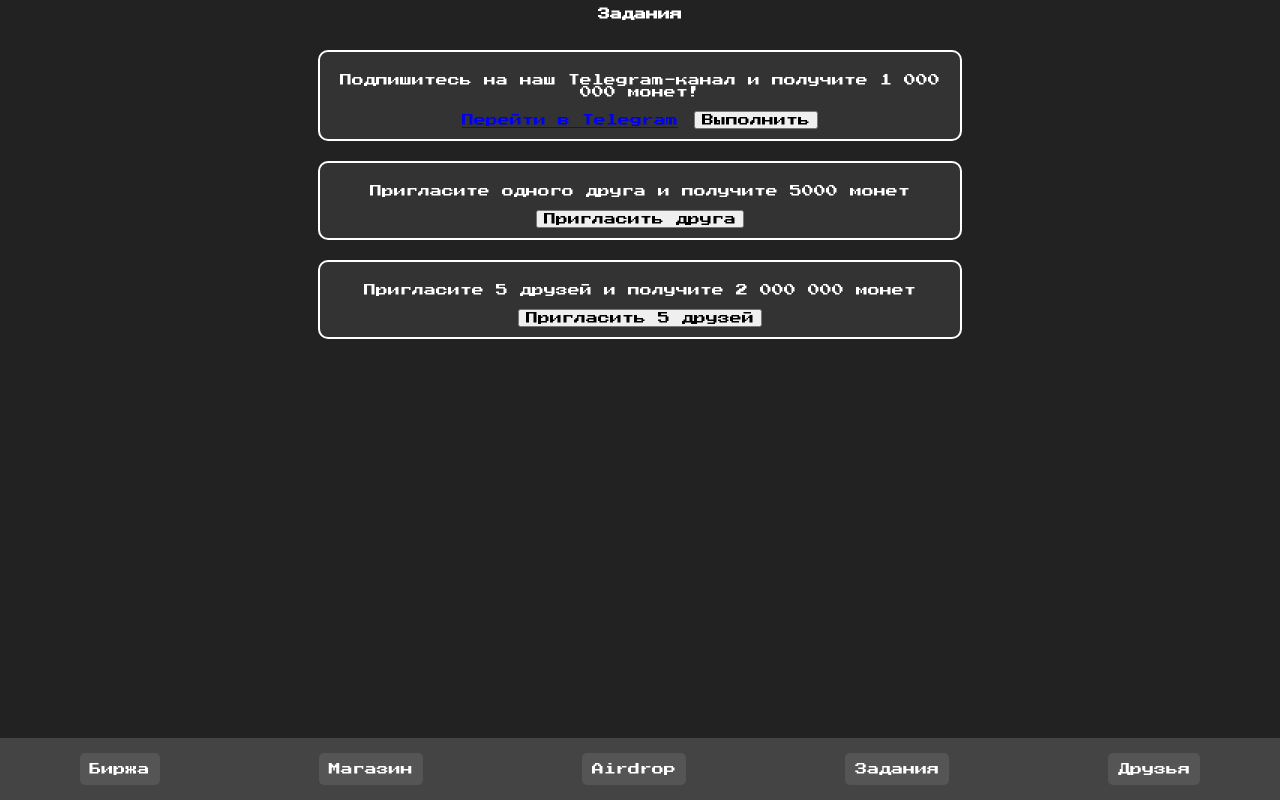
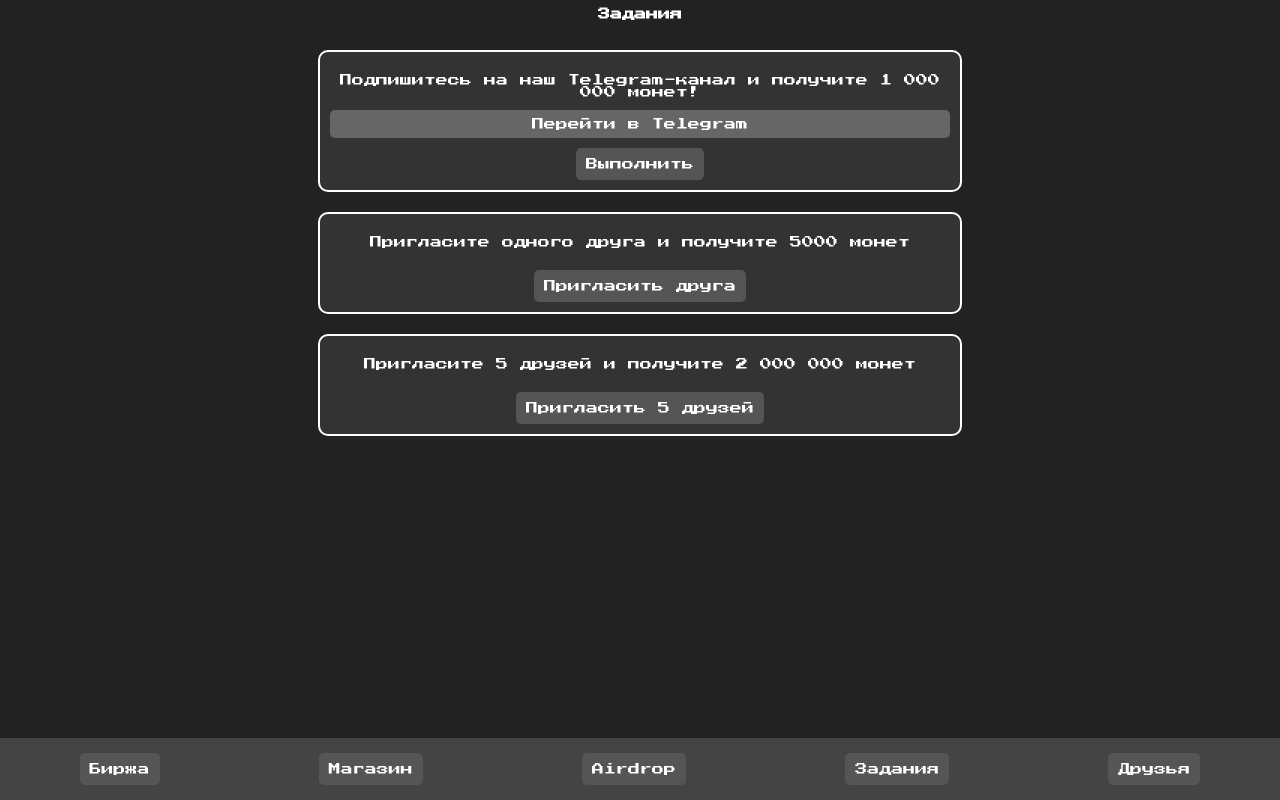
Before and after one commit to david20045/pixel-clicker, a plain HTML site: page index.html in a window 1280 px wide. Both pictures are taken after a click on the button "Задания". Drawn offline with Linux system fonts and the light colour scheme.

Commit message:
Update styles.css

```diff
--- a/styles.css
+++ b/styles.css
@@ -5,7 +5,7 @@ body {
   color: white;
   margin: 0;
   padding: 0;
-  overflow: hidden;
+  overflow: hidden; /* Блокируем прокрутку */
 }
 
 .game-container {
@@ -51,16 +51,16 @@ body {
 
 .tap-image {
   width: 300px;
-  height: 300px;
+  height: 300px; /* Высота и ширина одинаковы для круглой формы */
   cursor: pointer;
   transition: transform 0.1s ease, box-shadow 0.1s ease;
-  touch-action: manipulation; /* Для предотвращения зумирования на мобильных устройствах */
-  border-radius: 50%;
+  touch-action: manipulation;
+  border-radius: 50%; /* Делаем изображение круглым */
 }
 
 .tap-image:active {
   transform: scale(0.9);
-  box-shadow: inset 0 0 10px rgba(0, 0, 0, 0.2);
+  box-shadow: inset 0 0 10px rgba(0, 0, 0, 0.2); /* Внутренняя тень */
 }
 
 /* Анимация для тапалки */
@@ -115,3 +115,52 @@ body {
   border-radius: 5px;
   color: white;
 }
+
+/* Стили для вкладок "Задания" и "Друзья" */
+#tasks .cards-container, #friends .cards-container {
+  display: flex;
+  flex-wrap: wrap;
+  justify-content: space-around;
+  gap: 20px;
+}
+
+#tasks .card, #friends .card {
+  background-color: #333;
+  padding: 10px;
+  border: 2px solid white;
+  border-radius: 10px;
+  width: calc(50% - 20px);
+  text-align: center;
+}
+
+#tasks .card button, #friends .card button {
+  margin-top: 10px;
+  padding: 10px;
+  background-color: #555;
+  border: none;
+  border-radius: 5px;
+  color: white;
+  cursor: pointer;
+}
+
+#tasks .card a {
+  display: block;
+  color: white;
+  margin-top: 10px;
+  text-decoration: none;
+  background-color: #666;
+  padding: 8px;
+  border-radius: 5px;
+}
+
+#tasks .card a:hover {
+  background-color: #777;
+}
+
+/* Ссылка для приглашения в "Друзьях" */
+#invite-link {
+  margin-top: 10px;
+  color: white;
+  font-size: 10px;
+  word-wrap: break-word; /* Чтобы длинная ссылка переносилась */
+}
```
